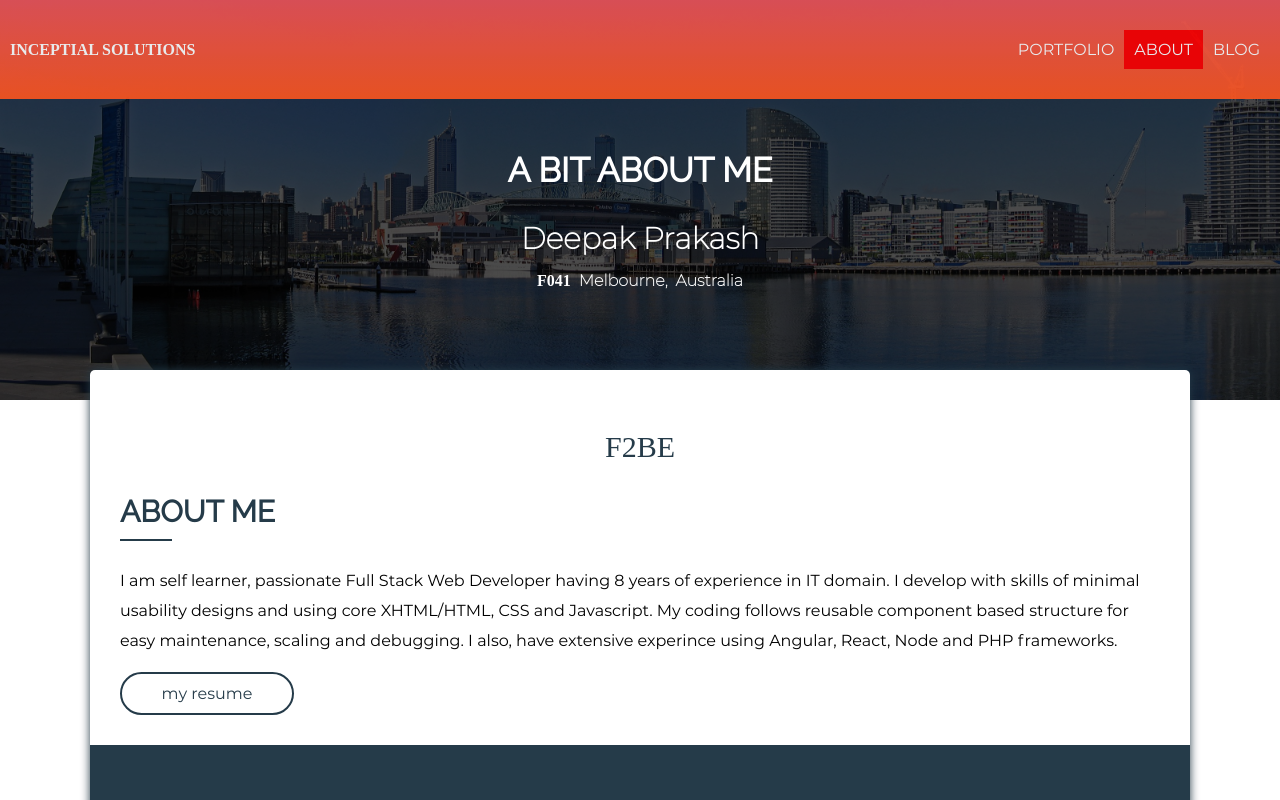
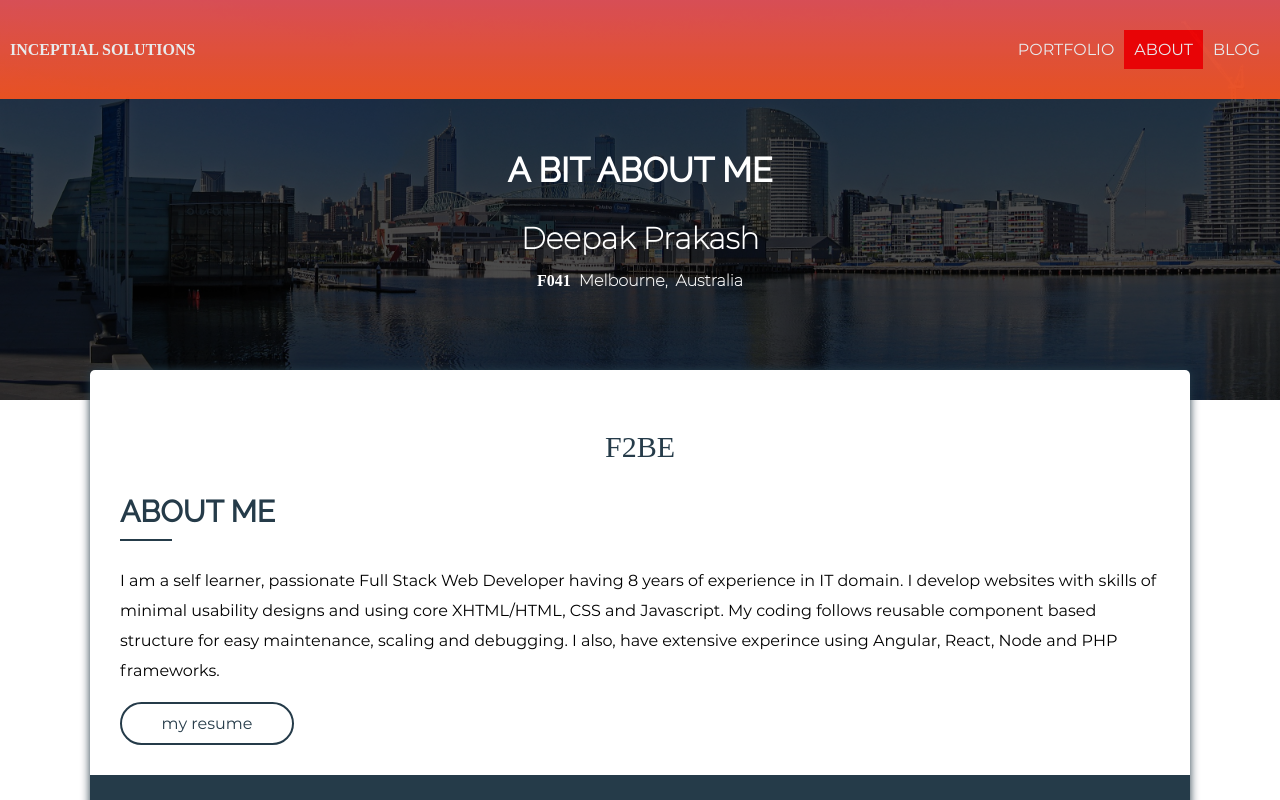
Before and after one commit to deepak6sp/inceptial-solutions, a Next.js app: page /about/about in a window 1280 px wide. Shown: the top 800 px of the page. Built offline with nearby package versions, Linux system fonts and the light colour scheme; a web font is replaced by a local one.

Commit message:
robot.txt and sitemap.xml added

```diff
--- a/package.json
+++ b/package.json
@@ -7,7 +7,7 @@
     "dev": "next",
     "build": "next build",
     "start": "next start",
-    "deploy": "npx now --prod",
+    "deploy": "npm run build && npx now --prod",
     "test": "jest"
   },
   "keywords": [],
--- a/pages/about/about.tsx
+++ b/pages/about/about.tsx
@@ -15,8 +15,8 @@ const About = () => (
       <div className='about-me'>
         <span className="fa fa-user-circle-o"></span>
         <h2>ABOUT ME</h2>
-        <p>I am self learner, passionate Full Stack Web Developer having 8 years of experience in IT domain.
-          I develop with skills of minimal usability designs and using core XHTML/HTML, CSS and Javascript.
+        <p>I am a self learner, passionate Full Stack Web Developer having 8 years of experience in IT domain.
+          I develop websites with skills of minimal usability designs and using core XHTML/HTML, CSS and Javascript.
           My coding follows reusable component based structure for easy maintenance, scaling and debugging.
           I also, have extensive experince using Angular, React, Node and PHP frameworks.</p>
         <Link href='/images/Deepak_Resume.pdf'>
```
Also changed, not shown: public/robots.txt, 1 other file (tests, documents, lock files or other folders).
